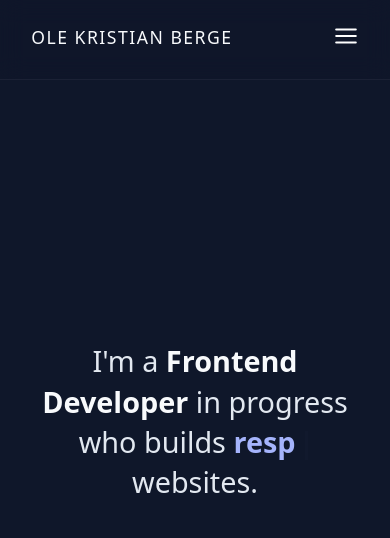
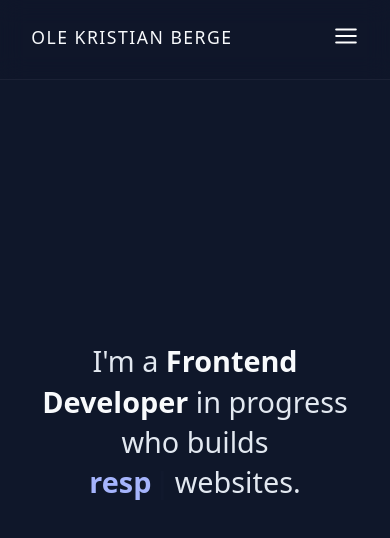
Before and after one commit to olekb2001/PortFolio2, a React (Vite) app: page / in a window 390 px wide. Shown: the top 538 px of the page. Built offline with nearby package versions, Linux system fonts and the light colour scheme.

Commit message:
added a br tag to fix line breaks on mobile as they were to noticable and fixed class typo, as well as styling

```diff
--- a/src/components/Hero.jsx
+++ b/src/components/Hero.jsx
@@ -5,9 +5,10 @@ export default function Hero() {
   return (
     <section className="hero">
       <h1>
-        I'm a <span className="accent">Frontend Developer</span> in progress who
-        builds{" "}
-        <span className="highligght">
+        I'm a <span className="accent">Frontend Developer</span> in progress
+        who builds{" "}
+        <br/>
+        <span className="highlight">
           <Typewriter
             words={["modern", "responsive", "accessible"]}
             loop={0}
--- a/src/styles/hero.css
+++ b/src/styles/hero.css
@@ -8,10 +8,10 @@
 }
 
 .hero h1 {
-  font-size: clamp(1.8rem, 4vw, 3rem);
+  font-size: clamp(1.8rem, 6vw, 3.2rem);
   font-weight: 500;
   line-height: 1.4;
-  max-width: 900px;
+  max-width: 750px;
 }
 
 .accent {
@@ -19,7 +19,7 @@
   font-weight: 600;
 }
 
-.highligght {
+.highlight {
   color: #a5b4fc;
   font-weight: 600;
 }
```
